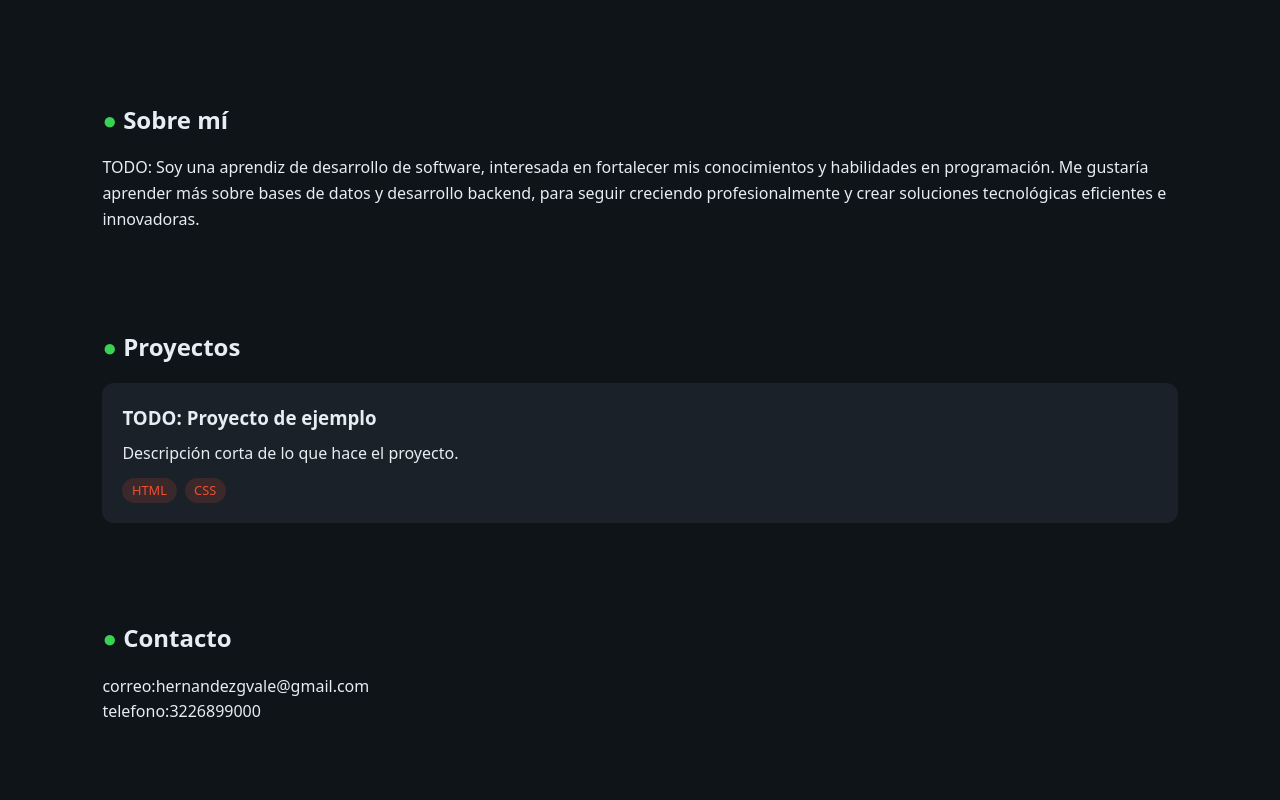
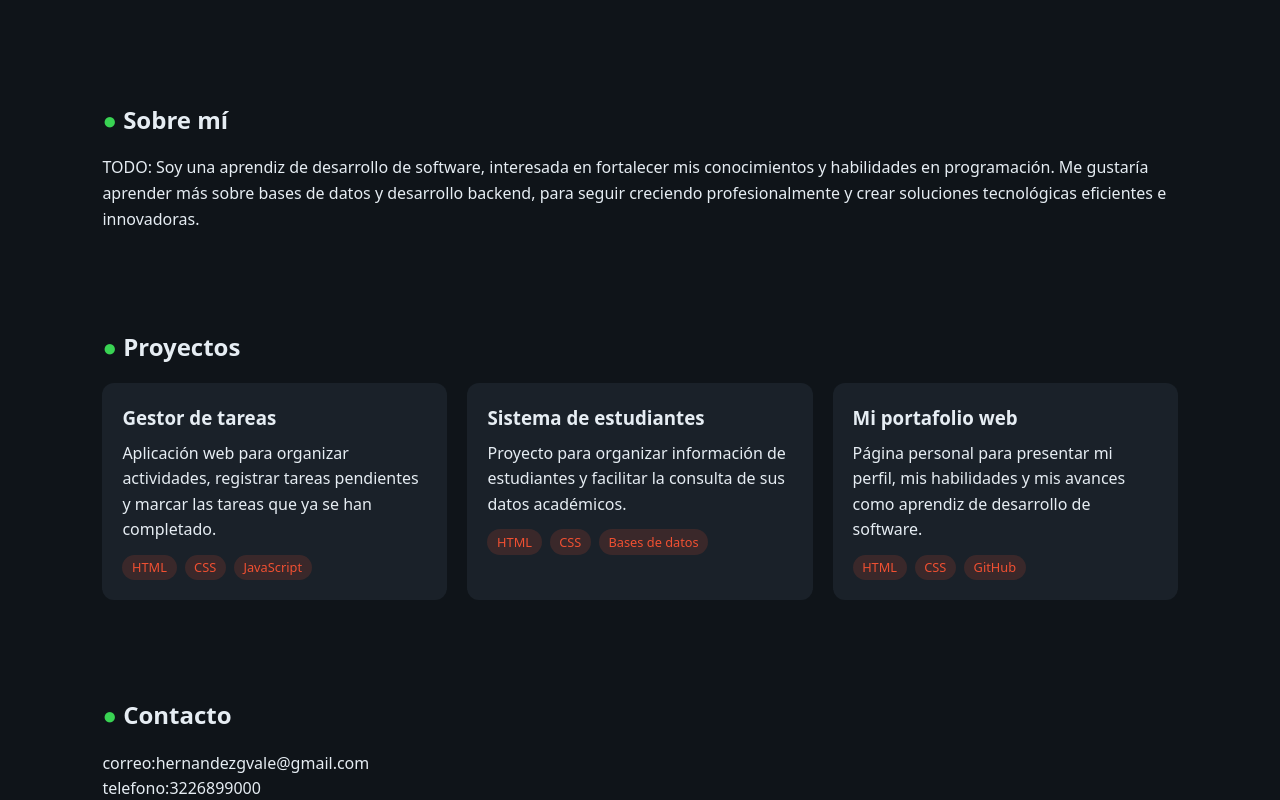
Before and after one commit to hernandezgvale/mi-portafolio, a plain HTML site: page index.html in a window 1280 px wide. Shown: the part 427-1227 px from the top of the page. Drawn offline with Linux system fonts and the light colour scheme.

Commit message:
feat: completar las tres tarjetas de proyectos

```diff
--- a/index.html
+++ b/index.html
@@ -50,19 +50,57 @@
          tecnologías usadas. Abajo tienes una tarjeta de ejemplo:
          reemplázala por las tuyas.
          ========================================================= -->
+
 <section id="proyectos" class="seccion">
   <h2>Proyectos</h2>
+
   <div class="grid">
+
     <article class="tarjeta">
-          <h3>TODO: Proyecto de ejemplo</h3>
-          <p>Descripción corta de lo que hace el proyecto.</p>
+      <h3>Gestor de tareas</h3>
+      <p>
+        Aplicación web para organizar actividades,
+        registrar tareas pendientes y marcar las
+        tareas que ya se han completado.
+      </p>
       <ul class="etiquetas">
         <li>HTML</li>
         <li>CSS</li>
+        <li>JavaScript</li>
       </ul>
     </article>
+
+    <article class="tarjeta">
+      <h3>Sistema de estudiantes</h3>
+      <p>
+        Proyecto para organizar información de
+        estudiantes y facilitar la consulta de
+        sus datos académicos.
+      </p>
+      <ul class="etiquetas">
+        <li>HTML</li>
+        <li>CSS</li>
+        <li>Bases de datos</li>
+      </ul>
+    </article>
+
+    <article class="tarjeta">
+      <h3>Mi portafolio web</h3>
+      <p>
+        Página personal para presentar mi perfil,
+        mis habilidades y mis avances como aprendiz
+        de desarrollo de software.
+      </p>
+      <ul class="etiquetas">
+        <li>HTML</li>
+        <li>CSS</li>
+        <li>GitHub</li>
+      </ul>
+    </article>
+
   </div>
 </section>
+
 
     <!-- =========================================================
          PARTE B (guiada) — Paso 2
```
Lines whose indentation alone changed are shown as unchanged.
